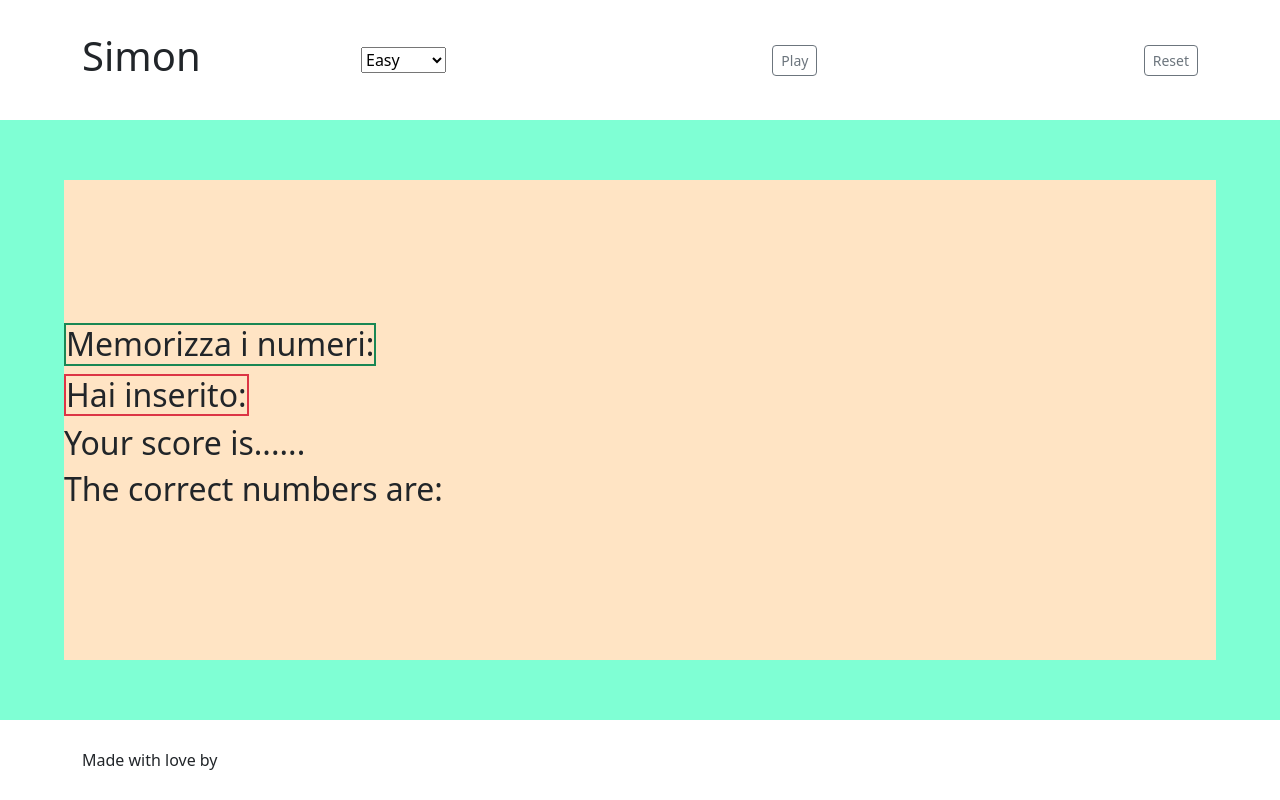
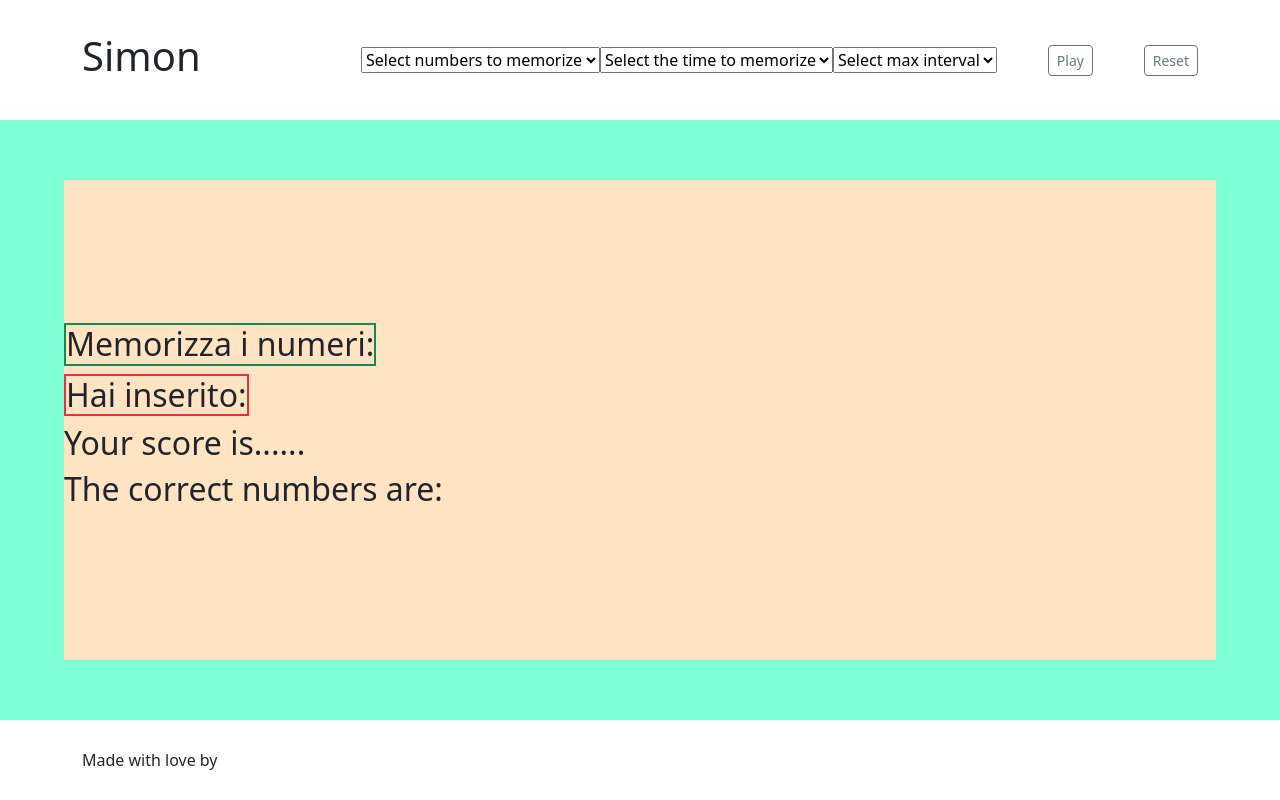
Before and after one commit to TomekWebDev/js-simon, a plain HTML site: page index.html in a window 1280 px wide. Drawn offline with nearby package versions, Linux system fonts and the light colour scheme.

Commit message:
adding levels

```diff
--- a/index.html
+++ b/index.html
@@ -22,11 +22,31 @@
     <h1 class="">Simon</h1>
     <div class="w-75 d-flex justify-content-between align-items-center">
 
-        <select name="" id="level">
-            <option value="100">Easy</option>
-            <option value="81">Medium</option>
-            <option value="49">Hard</option>
-          </select>
+        <div class="d-flex flex-columns">
+
+            <select name="" id="level">
+                <option>Select numbers to memorize</option>
+                <option value="5">5 - Monkey Game</option>
+                <option value="10">10 - Human Game</option>
+                <option value="20">20 - Rain Man Game</option>
+              </select>
+
+              <select name="" id="timeToMemorize">
+                <option>Select the time to memorize</option>
+                <option value="5">5 seconds</option>
+                <option value="10">10 seconds</option>
+                <option value="20">30 seconds</option>
+              </select>
+
+              <select name="" id="maxOfNumberInterval">
+                <option>Select max interval</option>
+                <option value="100">1 - 100</option>
+                <option value="500">1 - 500</option>
+                <option value="1000">1 - 1000</option>
+              </select>
+
+        </div>
+
         <button id="playBtn" class="btn btn-outline-secondary btn-sm" onclick="startPlay()" >Play</button>
         <button id="resetBtn" class="btn btn-outline-secondary btn-sm" onclick="reset()" >Reset</button>
 
--- a/main.js
+++ b/main.js
@@ -2,13 +2,17 @@ let createdNumbersArray = [];
 let userArray = [];
 let correctNumbersArray = [];
 
-let totalNumbers = 5; // da sostituire con input di "difficoltà"
 
-let maxOfNumberInterval = 100
+
+
 
 let timeToHideNumbers = 3000;
 
 function startPlay(){
+
+    let totalNumbers = document.getElementById("level").value;
+
+    let maxOfNumberInterval = document.getElementById
 
     while(createdNumbersArray.length < totalNumbers){
         let randomNumber = Math.round(Math.random()*(maxOfNumberInterval - 1)) + 1; //le bombe vengono create in un range tra 1 e il numero dei quadratini generati in base al level selezionato
@@ -58,3 +62,23 @@ function startPlay(){
 function reset(){
     location.reload();
 }
+
+
+
+
+
+// let arrayUmano = [1,2,6,7,8]
+// let arrayRandom = [1,2,3,4,5]
+// let arrayNumGiusti = []
+
+// for(i=0; i < arrayRandom.length; i++){
+//     let ciclatoDiUmano = arrayUmano[i];
+
+//     if(arrayRandom.includes(ciclatoDiUmano)){
+//         arrayNumGiusti.push(arrayUmano[i])
+//     }
+//     else{}
+// }
+
+// console.log(arrayNumGiusti);
+// console.log(arrayNumGiusti.length);
```
